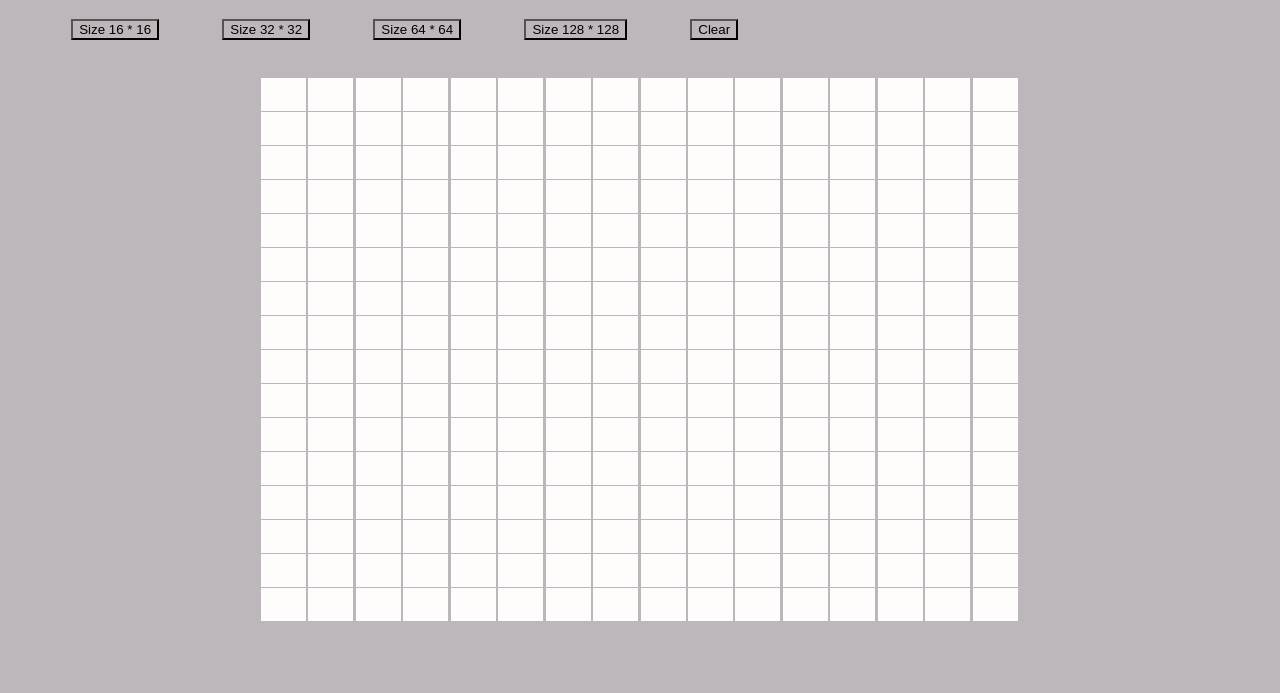
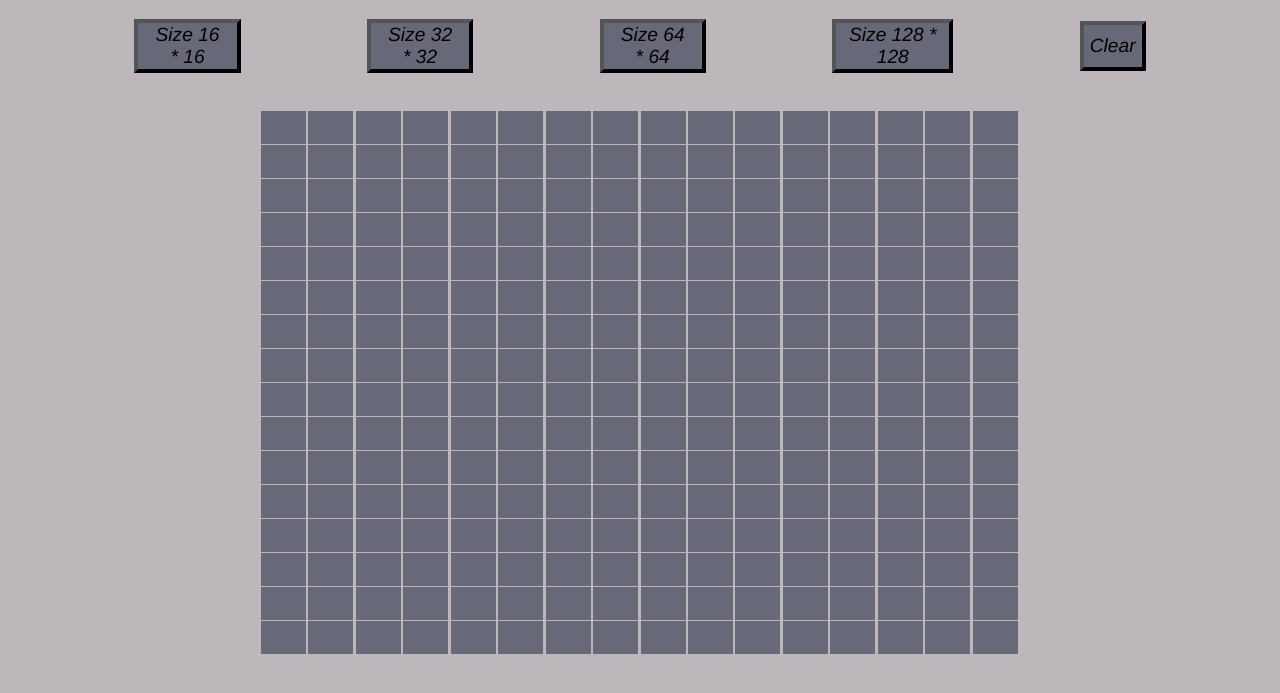
Before and after one commit to vaishali86c/Etch-a-Sketch, a plain HTML site: page index.html in a window 1280 px wide. Both pictures are taken after a click on the button "Size 16 * 16". Shown: the part 61-754 px from the top of the page. Drawn offline with Linux system fonts and the light colour scheme.

Commit message:
Upload Project

```diff
--- a/javascript.js
+++ b/javascript.js
@@ -5,7 +5,7 @@ const buttonSize3 = document.querySelector('#btn3');
 const buttonSize4 = document.querySelector('#btn4');
 const clear = document.querySelector('#clear')
 const container = document.querySelector('.container');
-const gridsquare = container.querySelectorAll('.gridsqr')
+const gridsqr = container.querySelector('.gridsqr')
 let currentGridSize = 0;
 
 
@@ -15,6 +15,7 @@ buttonSize2.onclick = () => createGrid1(32);
 buttonSize3.onclick = () => createGrid1(64);
 buttonSize4.onclick = () => createGrid1(128);
 clear.onclick = () => clearGrid();
+
 
 
 function clearGrid() {
@@ -35,24 +36,62 @@ function createGrid1(size) {
             if (size == 16) {
                 gridsqr.classList.add('grid-square16');
                 container.appendChild(gridsqr);
+
+            //hover effect when mouse is onthe grid or pass out
+                gridsqr.addEventListener("mouseenter", function() {
+                gridsqr.style.backgroundColor = "black";
+                });
+
+                gridsqr.addEventListener("mouseout", function() {
+                gridsqr.style.backgroundColor = "black";
+                });
             }
             if (size == 32) {
                 gridsqr.classList.add('grid-square32');
                 container.appendChild(gridsqr);
+
+
+                gridsqr.addEventListener("mouseenter", function() {
+                gridsqr.style.backgroundColor = "black";
+                });
+
+                gridsqr.addEventListener("mouseout", function() {
+                gridsqr.style.backgroundColor = "black";
+                });
             }
             if (size == 64) {
                 gridsqr.classList.add('grid-square64');
                 container.appendChild(gridsqr);
+
+
+                gridsqr.addEventListener("mouseenter", function() {
+                gridsqr.style.backgroundColor = "black";
+                });
+
+                gridsqr.addEventListener("mouseout", function() {
+                gridsqr.style.backgroundColor = "black";
+                });
             }
             if (size == 128) {
                 gridsqr.classList.add('grid-square128');
                 container.appendChild(gridsqr);
+
+
+                gridsqr.addEventListener("mouseenter", function() {
+                gridsqr.style.backgroundColor = "black";
+                });
+
+                gridsqr.addEventListener("mouseout", function() {
+                gridsqr.style.backgroundColor = "black";
+                });
             }
         }
 
     }
     container.style.gridTemplateColumns = `repeat(${size}, 1fr)`;
 
+
+
     /* grid-template-columns: repeat(16,1fr);    */
     /*repeat(16, 1fr) indicates that the pattern should repeat 16 times.
     1fr specifies that each column should occupy an equal fraction of the available space */
--- a/style.css
+++ b/style.css
@@ -18,31 +18,32 @@
     width: 45px;
     height: 33px;
     grid-row-gap: 1px;
-    background-color: rgb(255, 252, 252);
+    background-color: rgb(103, 105, 121);
 }
 .grid-square32 {
     width: 22px;
     height: 16px;
     grid-row-gap: 1px;
-    background-color: rgb(255, 252, 252);
+    background-color: rgb(103, 105, 121);
 }
 
 .grid-square64 {
     width: 10px;
     height: 7.6px;
     grid-row-gap: 1px;
-    background-color: rgb(255, 252, 252);
+    background-color: rgb(103, 105, 121);
 }
 
 .grid-square128 {
     width: 5px;
     height: 3.3px;
     grid-row-gap: 1px;
-    background-color: rgb(255, 252, 252);
+    background-color: rgb(103, 105, 121);
 }
 
 .head {
     text-align: center;
+    font-weight: bolder;
 }
 
 .btncontainer {
@@ -53,27 +54,59 @@
 
 }
 #btn1 {
-    /* flex: 1; */
-    margin-left: 5%;
-    padding-left: -10%;
-    padding-right: -10%;
+    font-size: larger;
+    font-style: oblique;
+    border-width: 0.4ch;
+    font-family: 'Franklin Gothic Medium', 'Arial Narrow', Arial, sans-serif;
+    margin-left: 10%;
+    margin-right: 5%;
+    padding-left: 1%;
+    padding-right: 1%;
+    background-color: rgb(103, 105, 121);
+
 
 }
 #btn2 {
-    /* flex: 1; */
-    padding-left: -10%;
-    padding-right: -10%;
+    font-size: larger;
+    font-style: oblique;
+    border-width: 0.4ch;
+    font-family: 'Franklin Gothic Medium', 'Arial Narrow', Arial, sans-serif;
+    margin-right: 5%;
+    padding-left: 1%;
+    padding-right: 1%;
 
+
+    background-color: rgb(103, 105, 121);
 }
 #btn3 {
-    /* flex: 1; */
-    padding-left: -10%;
-    padding-right: -10%;
+    font-size: larger;
+    border-width: 0.4ch;
+    font-style: oblique;
+    font-family: 'Franklin Gothic Medium', 'Arial Narrow', Arial, sans-serif;
+    margin-right: 5%;
+    padding-left: 1%;
+    padding-right: 1%;
 
+    background-color: rgb(103, 105, 121);
 }
 #btn4 {
-    /* flex: 1; */
-    padding-left: -10%;
-    padding-right: -10%;
+    font-size: larger;
+    font-style: oblique;
+    border-width: 0.4ch;
+    font-family: 'Franklin Gothic Medium', 'Arial Narrow', Arial, sans-serif;
+    margin-right: 5%;
+    padding-left: 1%;
+    padding-right: 1%;
 
+    background-color: rgb(103, 105, 121);
 }
+#clear {
+    font-size: larger;
+    font-style: oblique;
+    border-width: 0.4ch;
+    font-family: 'Franklin Gothic Medium', 'Arial Narrow', Arial, sans-serif;
+    background-color: rgb(103, 105, 121);
+    margin-right: 10%;
+    padding-top: 0.8%;
+    padding-bottom: 0.8%;
+}
```
Also changed, not shown: index.html (+0 -1 lines).
